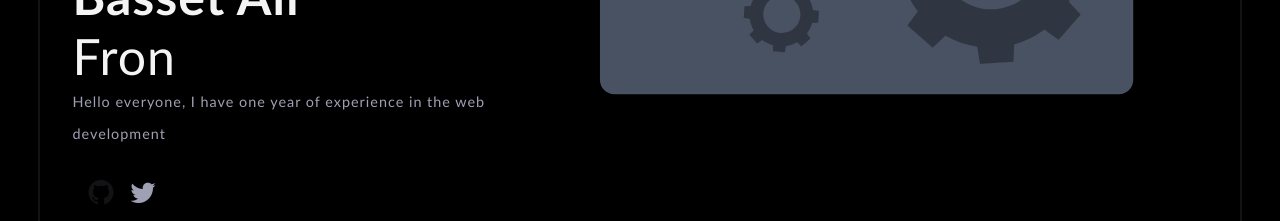
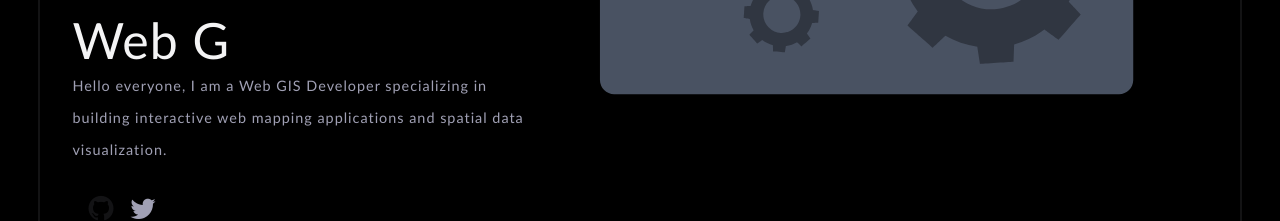
Before and after one commit to abdelbassetali/React-portfolio, a React (Vite) app: page / in a window 1280 px wide. Shown: the part 472-693 px from the top of the page. Built offline with nearby package versions, Linux system fonts and the light colour scheme.

Commit message:
Update Hero.jsx

```diff
--- a/src/components/2-hero/Hero.jsx
+++ b/src/components/2-hero/Hero.jsx
@@ -5,7 +5,7 @@ import { useTypewriter } from 'react-simple-typewriter';
 
 function Hero() {
    const [typeEffect] = useTypewriter({
-      words: ['Front-end developer'],
+      words: ['Web GIS Developer'],
       loop: true,
       typeSpeed: 100,
       deleteSpeed: 50,
@@ -24,7 +24,7 @@ function Hero() {
                   Hi, I am Abdel Basset Ali
                </h1>
                <span className="wwriter">{typeEffect}</span>
-               <p className="p1">Hello everyone, I have one year of experience in the web development</p>
+               <p className="p1">Hello everyone, I am a Web GIS Developer specializing in building interactive web mapping applications and spatial data visualization.</p>
                <div className="icon-left flex">
                   <div className="icon-1 icon-github"></div>
                   <div className="icon-1 icon-twitter"></div>
```
